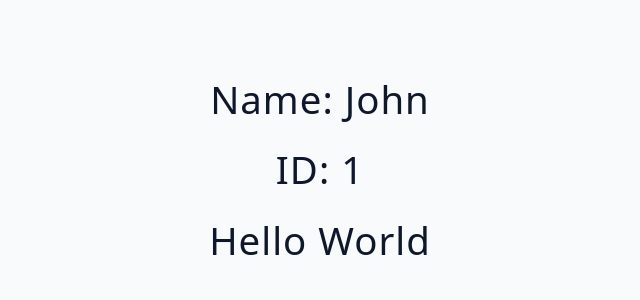
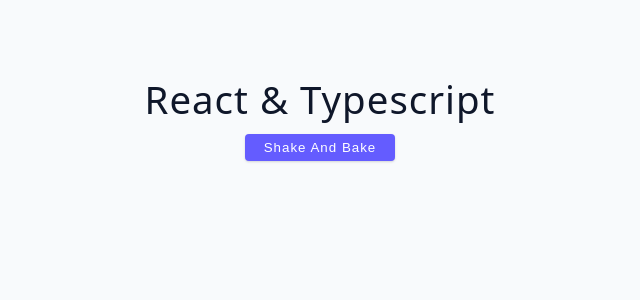
Before and after one commit to ReactRay/React-with-typescript, a React (Vite) app: page / in a window 1280 px wide. Shown: the top 300 px of the page, without its empty margins (320-960 px from the left). Built offline with nearby package versions, Linux system fonts and the light colour scheme.

Commit message:
states with ts

```diff
--- a/src/App.tsx
+++ b/src/App.tsx
@@ -1,12 +1,10 @@
-import Component from './starter/02-props/index.tsx';
+import Component from './starter/03-state/index.tsx';
 
 
 function App() {
   return (
     <main>
-      <Component name='john' id={1} >
-        <h2>hello world</h2>
-      </Component>
+      <Component />
     </main>
   );
 }
--- a/src/starter/03-state/index.tsx
+++ b/src/starter/03-state/index.tsx
@@ -1,8 +1,19 @@
+import { useState } from "react";
+
+
 function Component() {
+  const [text, setText] = useState('shake and bake')
+  const [list, setList] = useState([]);
   return (
     <div>
-      <h2>React & Typescript</h2>
-      <h2>State</h2>
+      <h2 className="mb-1">React & Typescript</h2>
+      <button className="btn btn-center"
+        onClick={() =>
+          setText('wow')
+        }
+      >
+        {text}
+      </button>
     </div>
   );
 }
```
